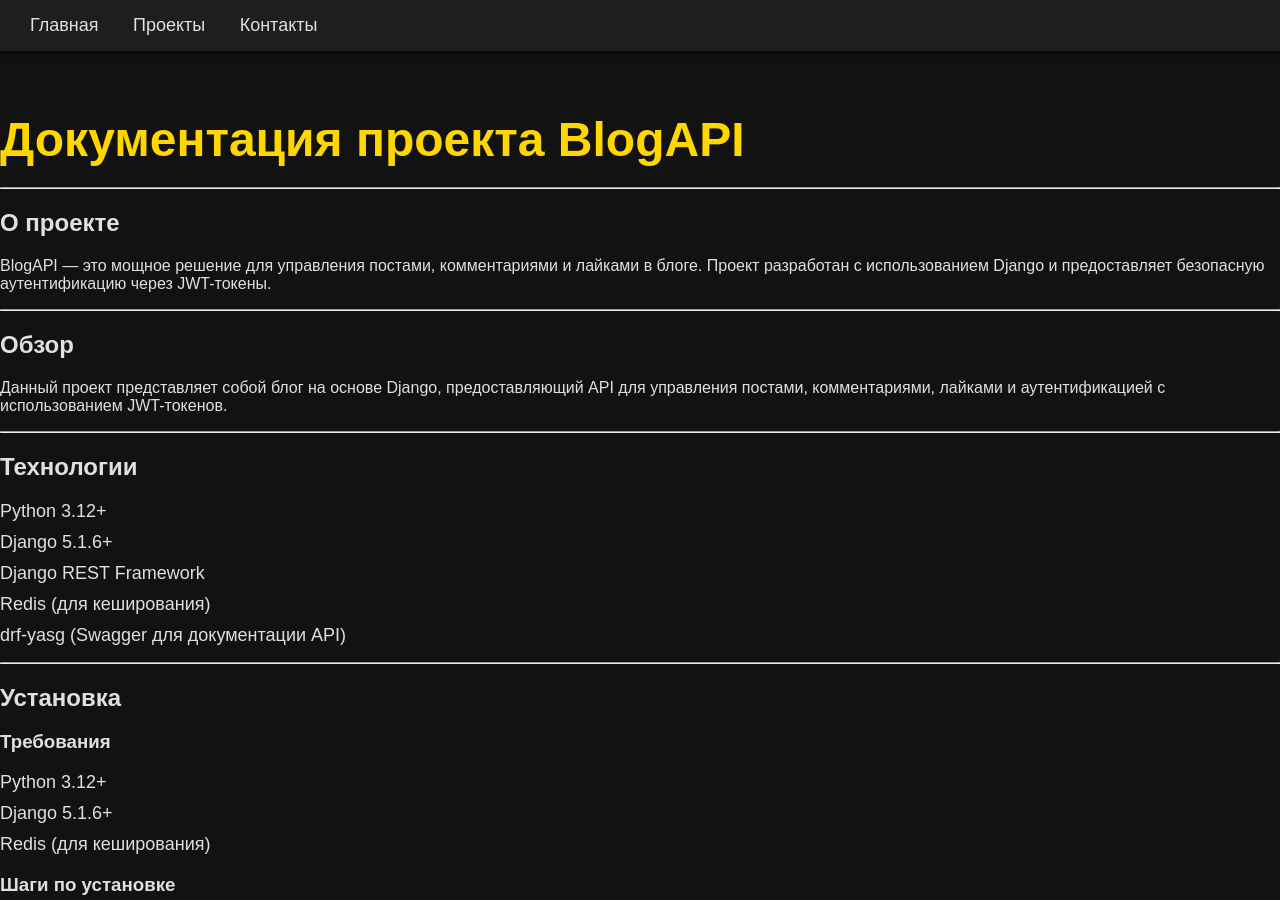
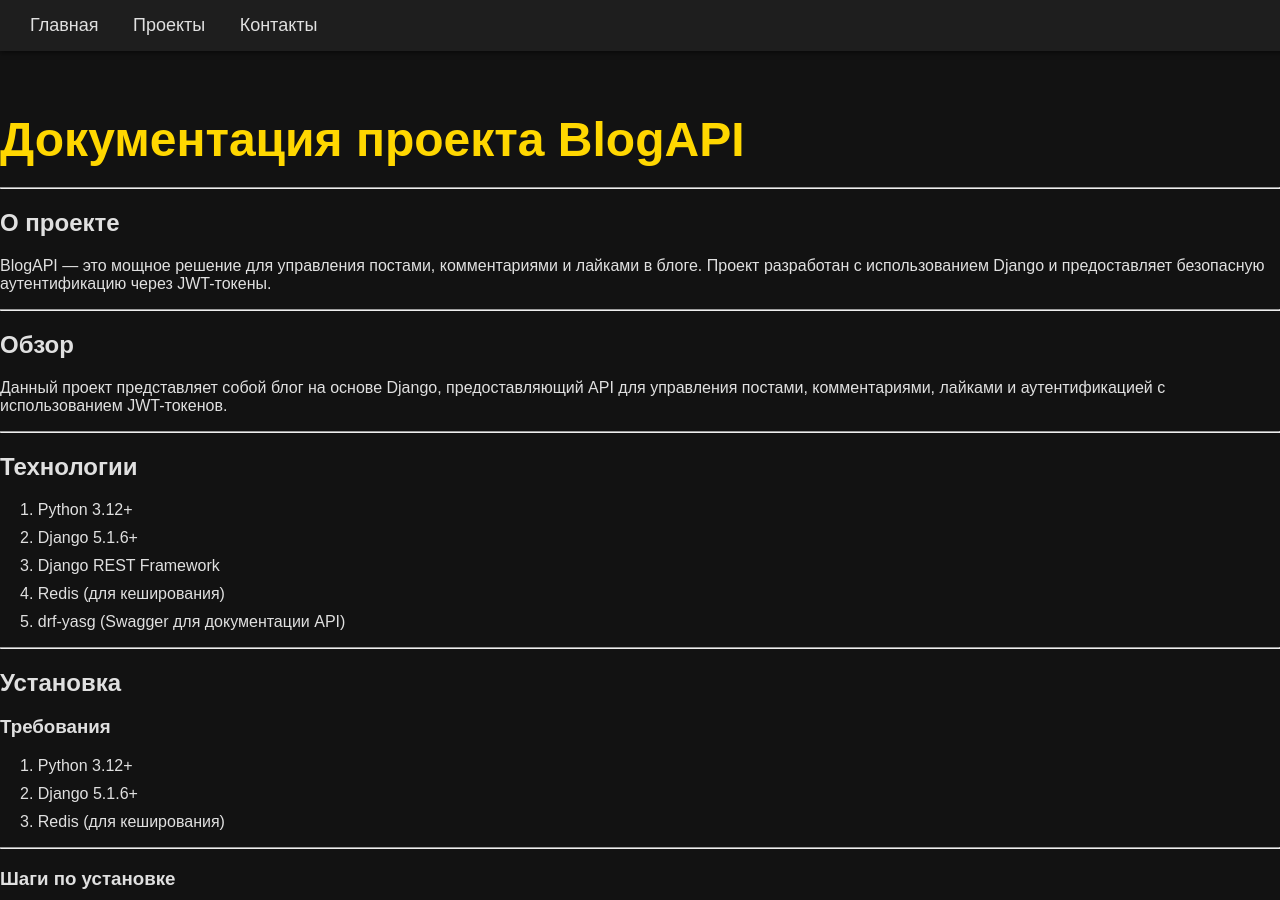
Before and after one commit to Cinzanos/cinzanos.github.io, a Jekyll site: the page built from documentation_BlogAPI.html, in a window 1280 px wide and 900 px high. Built offline with Jekyll 4.4.1, drawn with Linux system fonts in a browser that asks for light colours.

Commit message:
Minor fix

```diff
--- a/documentation_BlogAPI.html
+++ b/documentation_BlogAPI.html
@@ -19,24 +19,25 @@
     <hr>
 
     <h2>Технологии</h2>
-    <ul>
+    <ol>
         <li>Python 3.12+</li>
         <li>Django 5.1.6+</li>
         <li>Django REST Framework</li>
         <li>Redis (для кеширования)</li>
         <li>drf-yasg (Swagger для документации API)</li>
-    </ul>
+    </ol>
 
     <hr>
 
     <h2>Установка</h2>
 
     <h3>Требования</h3>
-    <ul>
+    <ol>
         <li>Python 3.12+</li>
         <li>Django 5.1.6+</li>
         <li>Redis (для кеширования)</li>
-    </ul>
+    </ol>
+    <hr>
 
     <h3>Шаги по установке</h3>
     <ol>
@@ -116,24 +117,24 @@
     <hr>
 
     <h2>Основные возможности</h2>
-    <ul>
+    <ol>
         <li>CRUD-операции для постов и комментариев</li>
         <li>Лайки/дизлайки</li>
         <li>JWT-аутентификация</li>
         <li>Пагинация</li>
         <li>Кеширование через Redis</li>
-    </ul>
+    </ol>
 
     <hr>
 
     <h2>API Эндпоинты</h2>
-    <ul>
+    <ol>
         <li>**GET** `/api/posts/` — Список всех постов</li>
         <li>**POST** `/api/posts/` — Создать новый пост</li>
         <li>**GET** `/api/post/<int:pk>/` — Получить детали поста</li>
         <li>**PUT** `/api/post_edit/<int:pk>/` — Редактировать пост</li>
         <li>**DELETE** `/api/post_edit/<int:pk>/` — Удалить пост</li>
-    </ul>
+    </ol>
 
     <hr>
 
```
Also changed, not shown: documentation_Store.html (+6 -6 lines).
